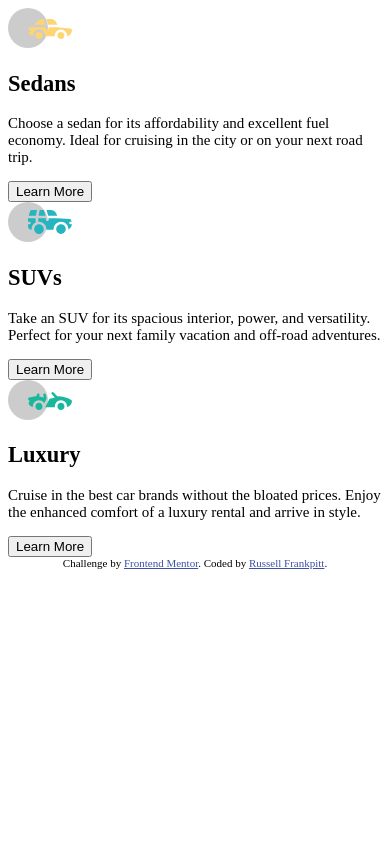
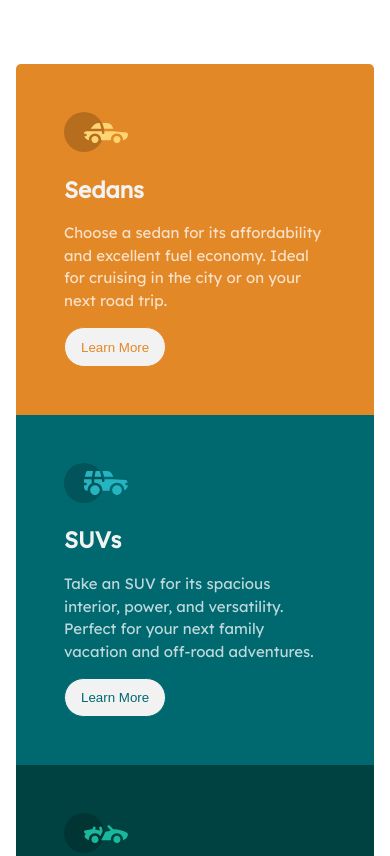
Before and after one commit to rustyff12/3-column-card, a plain HTML site: page index.html in a window 390 px wide. Shown: the top 856 px of the page. Drawn offline with Linux system fonts and the light colour scheme.

Commit message:
mobile and desktop css

```diff
--- a/index.html
+++ b/index.html
@@ -31,7 +31,7 @@
         or on your next road trip.
       </p>
 
-      <button class="btn">Learn More</button>
+      <button class="btn btn-clr1">Learn More</button>
 
     </div>
 
@@ -45,7 +45,7 @@
         and off-road adventures.
       </p>
 
-      <button class="btn">Learn More</button>
+      <button class="btn btn-clr2">Learn More</button>
 
     </div>
 
@@ -59,7 +59,7 @@
         rental and arrive in style.
       </p>
 
-      <button class="btn">Learn More</button>
+      <button class="btn btn-clr3">Learn More</button>
 
     </div>
 
@@ -67,7 +67,7 @@
 
   <div class="attribution">
     Challenge by <a href="https://www.frontendmentor.io?ref=challenge" target="_blank">Frontend Mentor</a>.
-    Coded by <a href="#">Russell Frankpitt</a>.
+    Coded by <a href="https://github.com/rustyff12">Russell Frankpitt</a>.
   </div>
 </body>
 </html>
--- a/styles.css
+++ b/styles.css
@@ -8,14 +8,108 @@
     --clr-1: hsl(31, 77%, 52%);
     --clr-2: hsl(184, 100%, 22%);
     --clr-3: hsl(179, 100%, 13%);
-    --clr-white: hsla(0, 0%, 100%, 0.75) ; /* paragraphs */
+    --clr-white-p: hsla(0, 0%, 100%, 0.75) ; /* paragraphs */
     --clr-white: hsl(0, 0%, 95%); /* background, headings, buttons */
 }
 
 body {
+    margin: 0;
+    padding: 0;
     font-size: 15px;
 }
 
+.container {
+    display: flex;
+    flex-direction: column;
+    margin: 4rem 1rem;
+
+}
+
+.container__box {
+    /* border: 1px solid red; */
+    padding: 3rem;
+}
+
+.container__box h2 {
+    color: var(--clr-white);
+    font-family: 'Lexend Deca', sans-serif;
+    font-weight: 700;
+}
+
+.container__box p {
+    color: var(--clr-white-p);
+    font-family: 'Lexend Deca', sans-serif;
+    font-weight: 400;
+    line-height: 150%;
+}
+
+.container__box:nth-child(1) {
+    background: var(--clr-1);
+    border-top-left-radius: 5px;
+    border-top-right-radius: 5px;
+}
+.container__box:nth-child(2) {
+    background: var(--clr-2);
+}
+.container__box:nth-child(3) {
+    background: var(--clr-3);
+    border-bottom-left-radius: 5px;
+    border-bottom-right-radius: 5px;
+}
+
+
+/* ===== Buttons ===== */
+.btn {
+    border-radius: 20px;
+    padding: 0.7rem 1rem;
+    background: var(--clr-white);
+}
+
+.btn:hover {
+    background: inherit;
+    color: var(--clr-white);
+    border: 1px solid var(--clr-white);
+}
+
+.btn-clr1 {
+    color: var(--clr-1);
+    border: 1px solid var(--clr-1);
+}
+.btn-clr2 {
+    color: var(--clr-2);
+    border: 1px solid var(--clr-2);
+}
+.btn-clr3 {
+    color: var(--clr-3);
+    border: 1px solid var(--clr-3);
+}
+
+@media (min-width: 600px) {
+    .container {
+        display: flex;
+        flex-direction: row;
+    }
+
+    .container__box:nth-child(1) {
+        border-radius: none;
+        border-top-left-radius: 10px;
+        border-top-right-radius: 0px;
+        border-bottom-left-radius: 10px;
+    }
+
+    .container__box:nth-child(3) {
+        border-radius: none;
+        border-bottom-left-radius: 0px;
+        border-bottom-right-radius: 10px;
+        border-top-right-radius: 10px;
+    }
+}
+
+@media (min-width: 950px) {
+    .container {
+        margin: 8rem 10rem;
+    }
+}
 
 .attribution { font-size: 11px; text-align: center; }
 .attribution a { color: hsl(228, 45%, 44%); }
```
